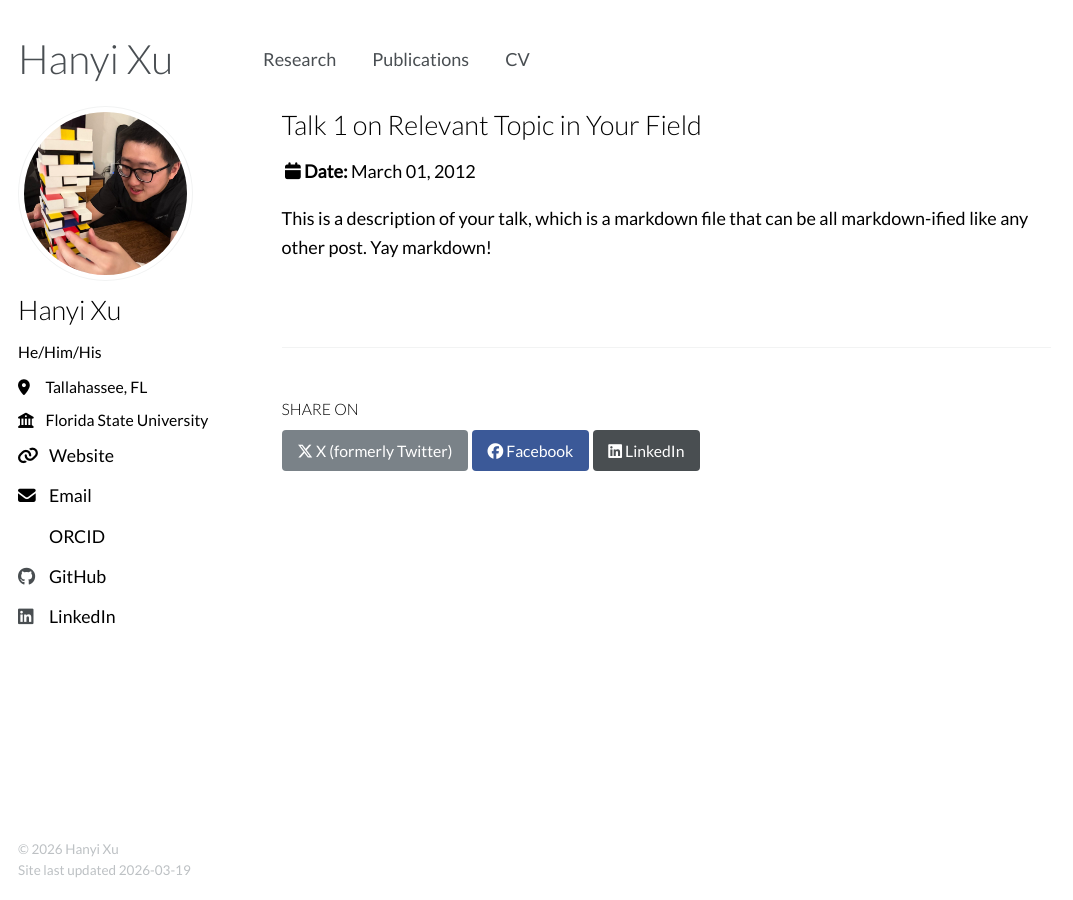
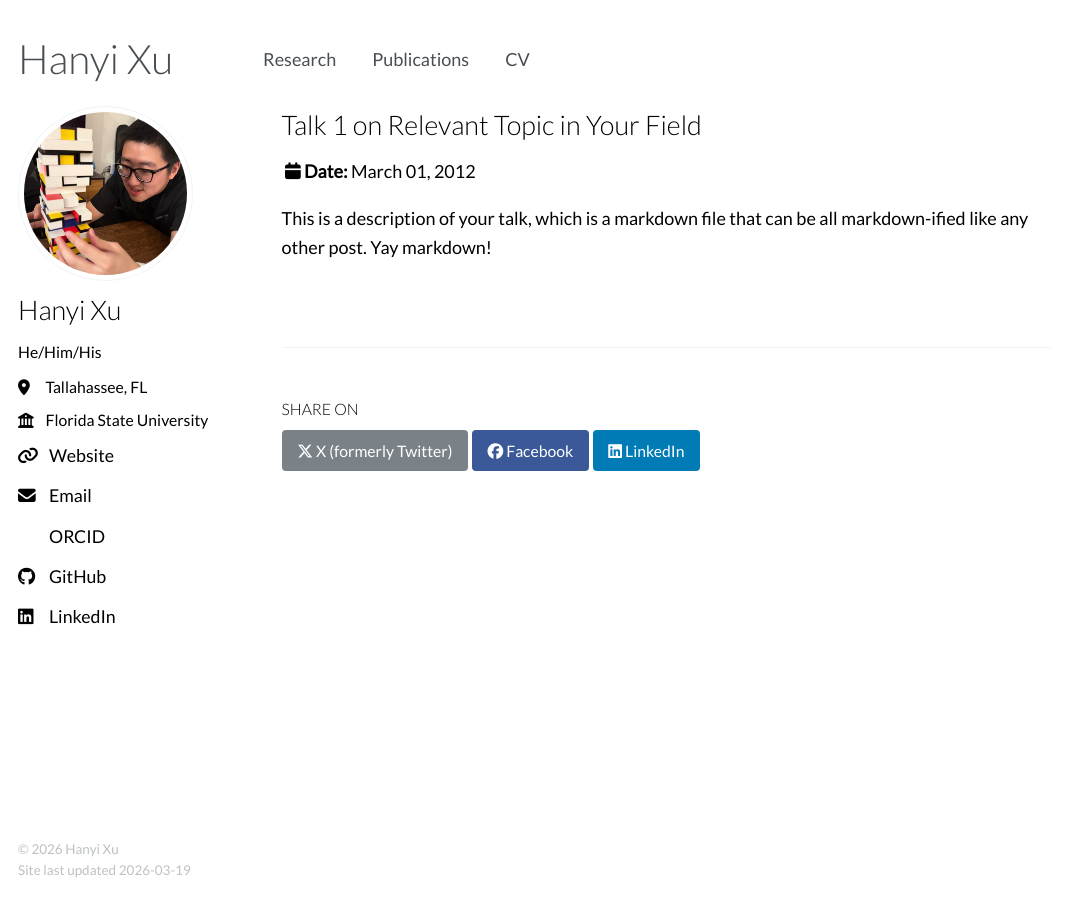
Before and after one commit to hanyixu/hanyixu.github.io, a Jekyll site: the page built from _talks/2012-03-01-talk-1.md, in a window 1280 px wide. Shown: the whole page, without its empty margins (0-1073 px from the left). Built offline with Jekyll 4.4.1, drawn with Linux system fonts in a browser that asks for light colours; nearby versions of some CDN libraries; some web fonts are replaced; library files that are not in the unit come from our copies; a style sheet for code colours, icons or effects is not loaded.

Commit message:
change icon colors

```diff
--- a/_sass/_themes.scss
+++ b/_sass/_themes.scss
@@ -92,14 +92,12 @@
 $facebook-color           : #3b5998;
 $flickr-color             : #ff0084;
 $foursquare-color         : #0072b1;
-// $github-color             : #171516;
-$github-color             : #494E51;
+$github-color             : #171516;
 $google-plus-color        : #dd4b39;
 $instagram-color          : #517fa4;
 $kaggle-color             : #20c0ff;
 $lastfm-color             : #d51007;
-// $linkedin-color           : #007bb6;
-$linkedin-color           : #494E51;
+$linkedin-color           : #007bb6;
 $mastodon-color           : #6364ff;
 $orcid-color              : #a6ce39;
 $pinterest-color          : #cb2027;
--- a/_sass/include/_utilities.scss
+++ b/_sass/include/_utilities.scss
@@ -227,9 +227,9 @@
     color: $foursquare-color;
   }
 
-  .fa-github,
-  .fa-github-alt,
-  .fa-github-square {
+  .author__urls .fa-github,
+  .author__urls .fa-github-alt,
+  .author__urls .fa-github-square {
     color: $github-color;
   }
 
@@ -252,8 +252,8 @@
     color: $lastfm-color;
   }
 
-  .fa-linkedin,
-  .fa-linkedin-square {
+  .author__urls .fa-linkedin,
+  .author__urls .fa-linkedin-square {
     color: $linkedin-color;
   }
 
@@ -262,8 +262,8 @@
     color: $mastodon-color;
   }
 
-  .ai-orcid,
-  .ai-orcid-square {
+  .author__urls .ai-orcid,
+  .author__urls .ai-orcid-square {
     color: $orcid-color;
   }
 
```
